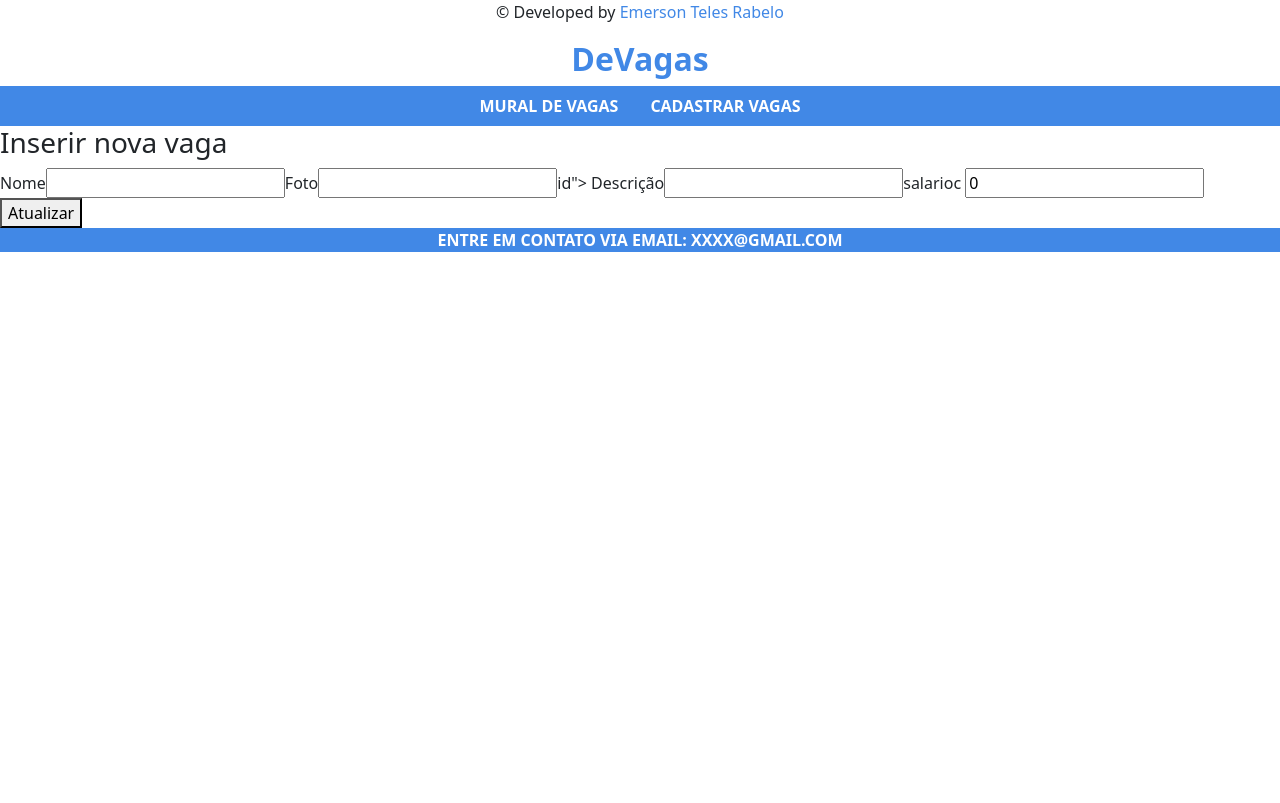
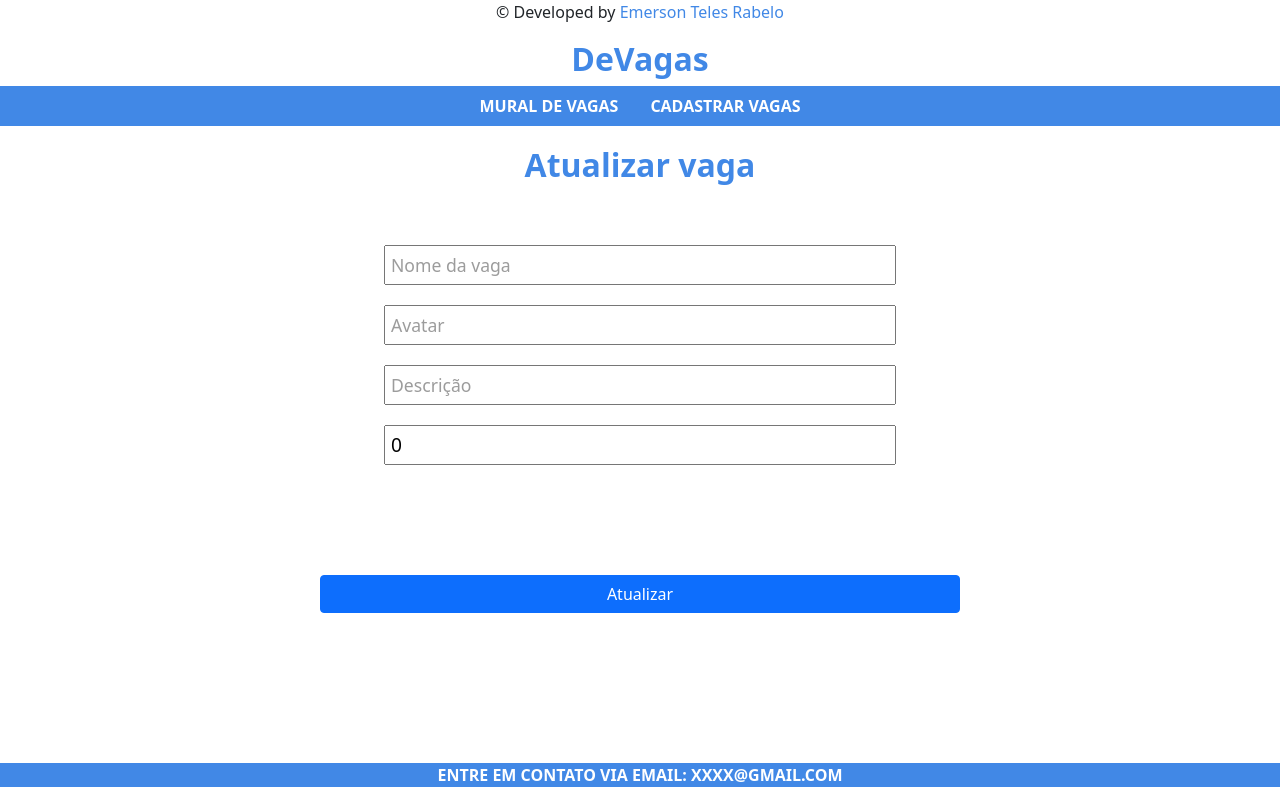
Before and after one commit to EmersonRabelo/Angular-Senai, an Angular app in the folder vagas/: page /painel in a window 1280 px wide. Built offline with nearby package versions, Linux system fonts and the light colour scheme.

Commit message:
update: painel-vagas component css

```diff
--- a/vagas/src/app/painel-vagas/painel-vagas.component.css
+++ b/vagas/src/app/painel-vagas/painel-vagas.component.css
@@ -1,3 +1,13 @@
+
+h3 {
+    text-align: center;
+    margin-top: 20px;
+
+    color: rgb(65, 136, 230);
+    font-size: 2rem;
+    font-weight: bold;
+
+}
 
 .btn {
     margin: 100px 0;
--- a/vagas/src/app/painel-vagas/painel-vagas.component.html
+++ b/vagas/src/app/painel-vagas/painel-vagas.component.html
@@ -1,21 +1,20 @@
-<h3>Inserir nova vaga</h3>
-<form action="">
-    <label for="id" hidden >Id</label>
-    <input type="text" name="id" id="id" [(ngModel)] = "vaga.id" hidden>
+<h3>Atualizar vaga</h3>
+<form class="form-cadastro">
+    <input type="text" name="id" id="id" [(ngModel)] = "vaga.id" placeholder="id"  hidden>
 
-    <label for="id">Nome</label>
-    <input type="text" name="Nome" id="nome" [(ngModel)] = "vaga.nome">
+    <input type="text" name="Nome" id="nome" [(ngModel)] = "vaga.nome" placeholder="Nome da vaga">
 
-    <label for="id">Foto</label>
-    <input type="text" name="foto" id="foto" [(ngModel)] = "vaga.foto">id">
+    <input type="text" name="foto" id="foto" [(ngModel)] = "vaga.foto" placeholder="Avatar">
 
-    <label for="id">Descrição</label>
-    <input type="text" name="descricao" id="descricao" [(ngModel)] = "vaga.descricao">
+    <input type="text" name="descricao" id="descricao" [(ngModel)] = "vaga.descricao" placeholder="Descrição">
 
-    <label for="id">salario</label>c
-    <input type="text" name="salario" id="salario" [(ngModel)] = "vaga.salario">
+    <input type="text" name="salario" id="salario" [(ngModel)] = "vaga.salario" placeholder="salario">
 
-    <button type="button" (click)="atualizar()">Atualizar</button>
+    <div class="d-grid gap-2 col-6 mx-auto">
+        <button class="btn btn-primary" type="button" (click)="atualizar()">
+            Atualizar
+        </button>
+    </div>
 
 </form>
 <!--
```
